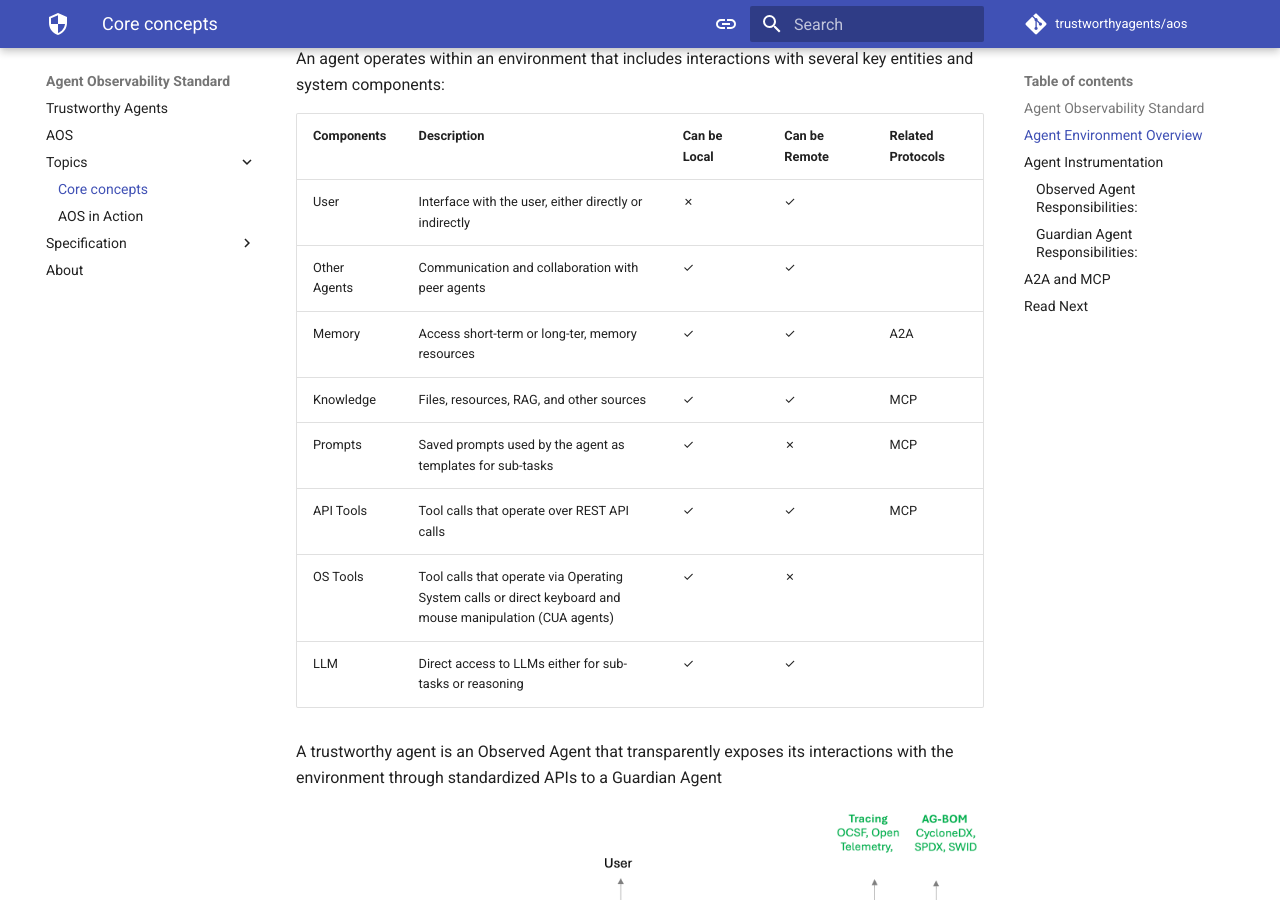
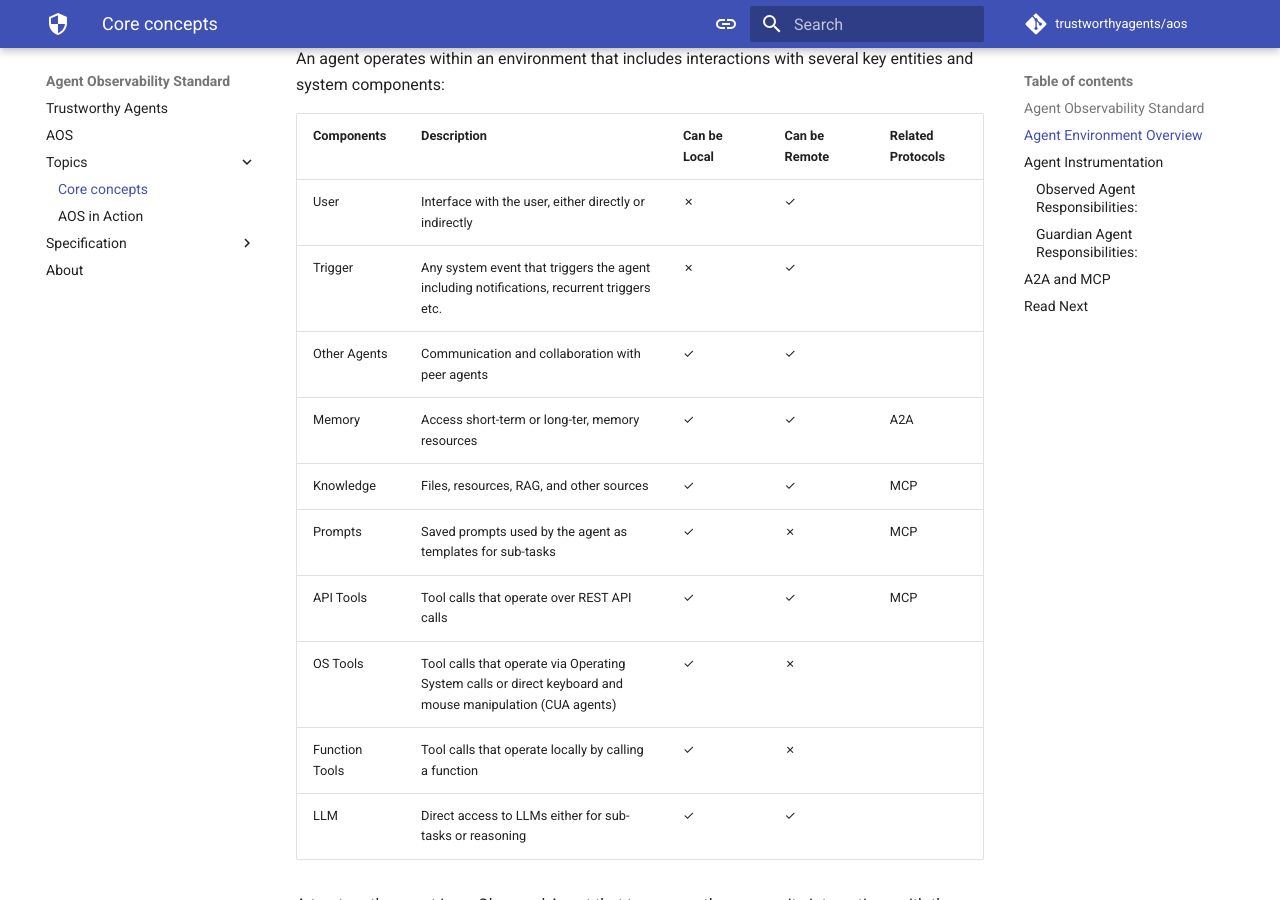
Before and after one commit to zenitysec/AOS, an MkDocs documentation site: the page built from docs/topics/core_concepts.md, in a window 1280 px wide and 900 px high, scrolled down 578 px. Built offline with MkDocs 1.6.1 and Material for MkDocs 9.7.7, drawn with Linux system fonts in a browser that asks for light colours; comment, search, counter and statistics services are not loaded.

Commit message:
update components table

```diff
--- a/docs/topics/core_concepts.md
+++ b/docs/topics/core_concepts.md
@@ -18,12 +18,14 @@ An agent operates within an environment that includes interactions with several
 | Components | Description | Can be Local | Can be Remote | Related Protocols |
 |--|--|--|--|--|
 | User | Interface with the user, either directly or indirectly | ✗ | ✓ | |
+| Trigger | Any system event that triggers the agent including notifications, recurrent triggers etc. | ✗ | ✓ | |
 | Other Agents | Communication and collaboration with peer agents | ✓ | ✓ | |
 | Memory | Access short-term or long-ter, memory resources | ✓ | ✓ | A2A |
 | Knowledge | Files, resources, RAG, and other sources | ✓ | ✓ | MCP |
 | Prompts | Saved prompts used by the agent as templates for sub-tasks | ✓ | ✗ | MCP |
 | API Tools | Tool calls that operate over REST API calls | ✓ | ✓ | MCP |
 | OS Tools | Tool calls that operate via Operating System calls or direct keyboard and mouse manipulation (CUA agents) | ✓ | ✗ | |
+| Function Tools | Tool calls that operate locally by calling a function | ✓ | ✗ | |
 | LLM | Direct access to LLMs either for sub-tasks or reasoning | ✓ | ✓ | |
 
 A trustworthy agent is an Observed Agent that transparently exposes its interactions with the environment through standardized APIs to a Guardian Agent
```
